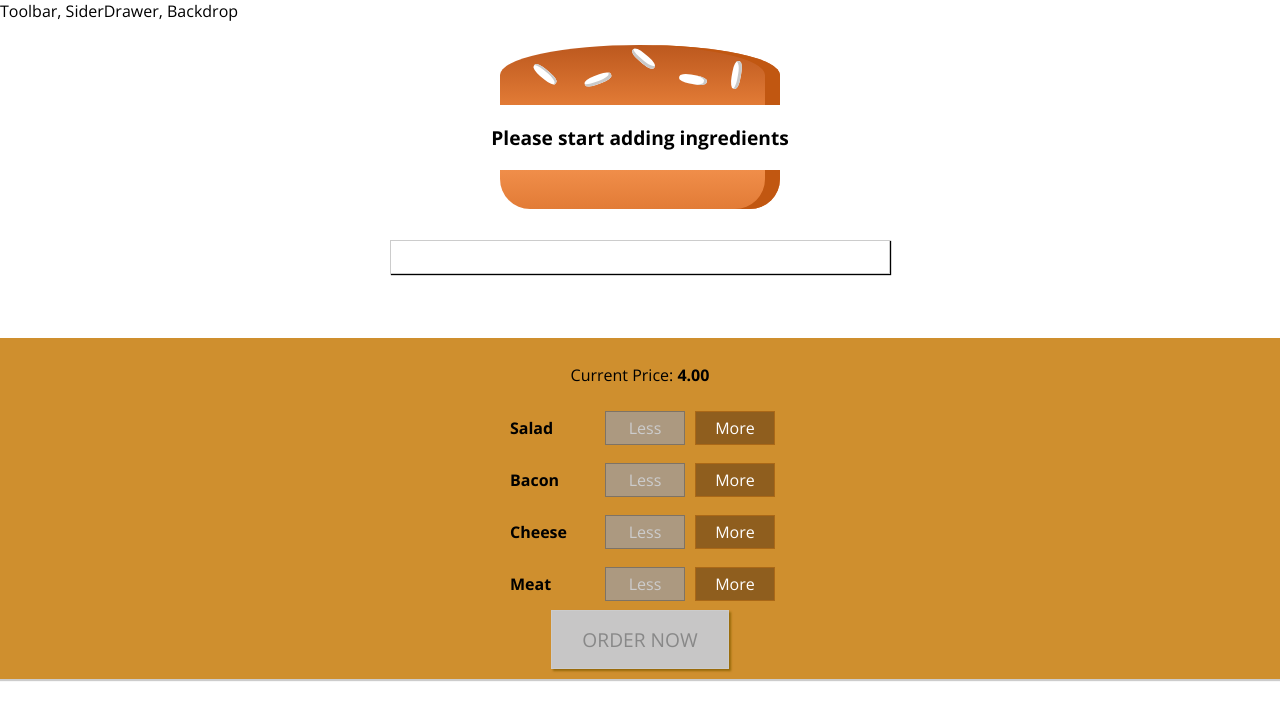
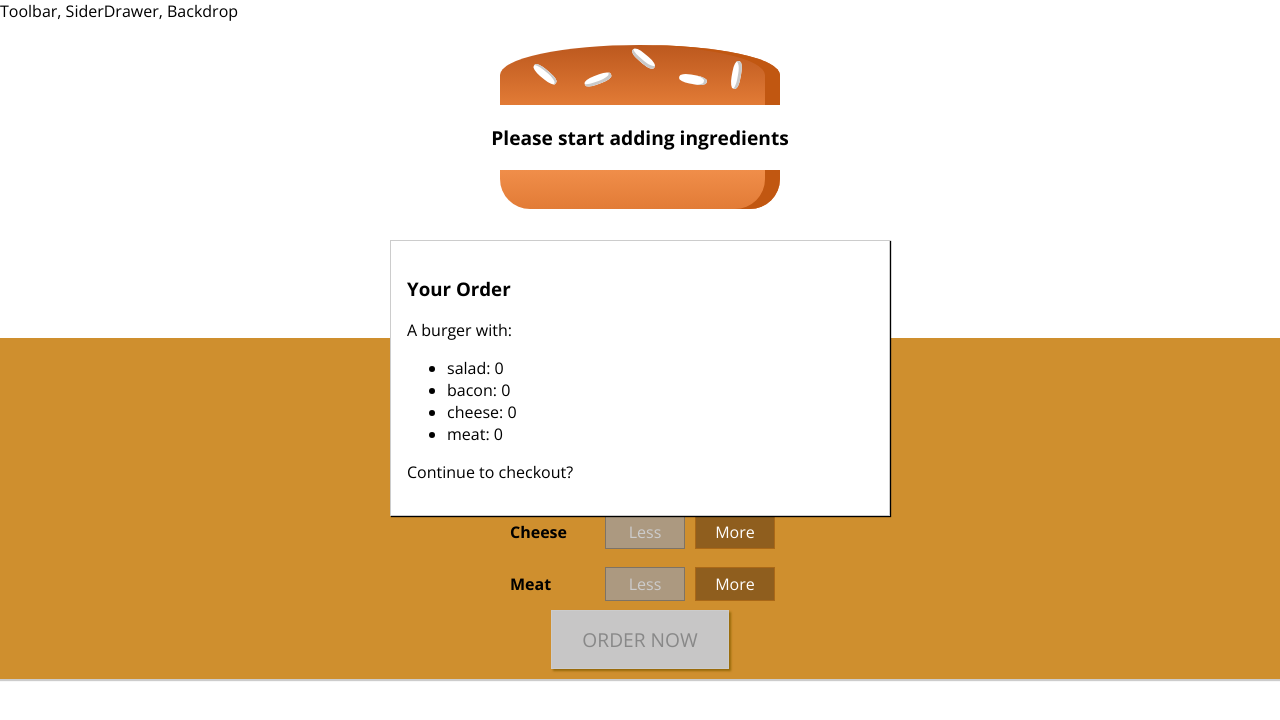
Before and after one commit to vnctwong/react-burger, a React app: page / in a window 1280 px wide. Shown: the top 720 px of the page. Built offline with nearby package versions, Linux system fonts and the light colour scheme.

Commit message:
modal renders to show current ingredients

```diff
--- a/src/components/Burger/OrderSummary/OrderSummary.js
+++ b/src/components/Burger/OrderSummary/OrderSummary.js
@@ -1,7 +1,29 @@
 import React from 'react';
 
+import Aux from '../../../hoc/Aux';
+
 const orderSummary = (props) => {
+  const ingredientSummary = Object.keys(props.ingredients)
+    .map(igKey => {
+      return (
+        <li>
+          <span style={{ textTransform: 'capatalize' }}>
+            {igKey}: {props.ingredients[igKey]}</span >
+        </li>);
+    });
 
+  return (
+    <Aux>
+      <h3>Your Order</h3>
+
+      <p>A burger with:</p>
+      <ul>
+        {ingredientSummary}
+      </ul>
+
+      <p>Continue to checkout?</p>
+    </Aux>
+  );
 };
 
 export default orderSummary;
--- a/src/containers/BurgerBuilder/BurgerBuilder.js
+++ b/src/containers/BurgerBuilder/BurgerBuilder.js
@@ -4,6 +4,8 @@ import Aux from '../../hoc/Aux';
 import Burger from '../../components/Burger/Burger';
 import BuildControls from '../../components/Burger/BuildControls/BuildControls';
 import Modal from '../../components/UI/Modal/Modal';
+import OrderSummary from '../../components/Burger/OrderSummary/OrderSummary';
+
 const INGREDIENT_PRICES = {
   salad: 0.5,
   cheese: 0.4,
@@ -81,8 +83,12 @@ class BurgerBuilder extends Component {
     // {salad: true, meat: etc, ...}
     return (
       <Aux>
-        <Modal />
+        <Modal>
+          <OrderSummary ingredients={this.state.ingredients} />
+        </Modal>
+
         <Burger ingredients={this.state.ingredients} />
+
         <BuildControls
           ingredientAdded={this.addIngredientHandler}
           ingredientRemoved={this.removeIngredientHandler}
```
